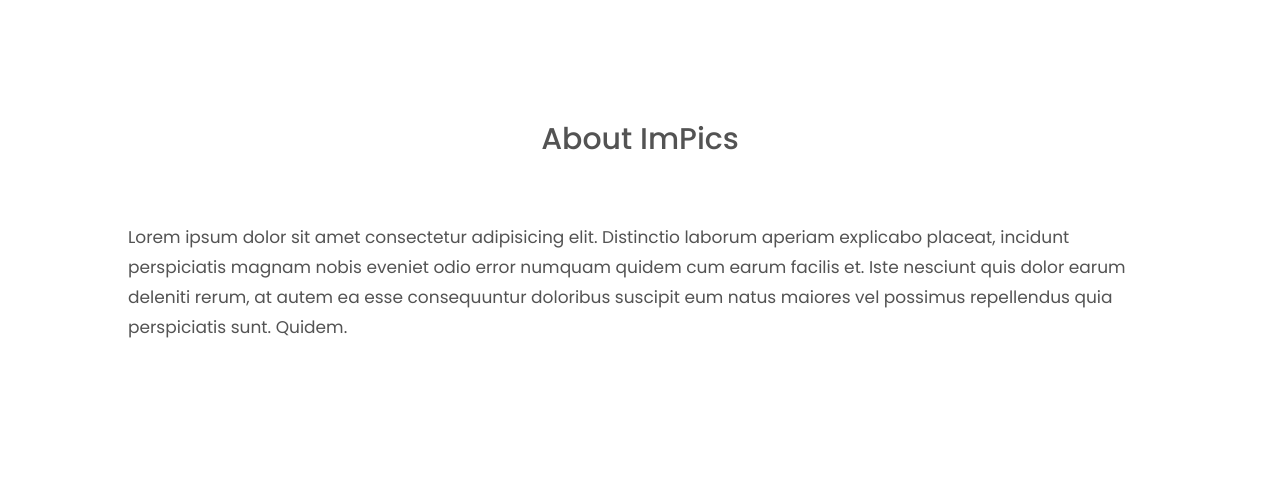
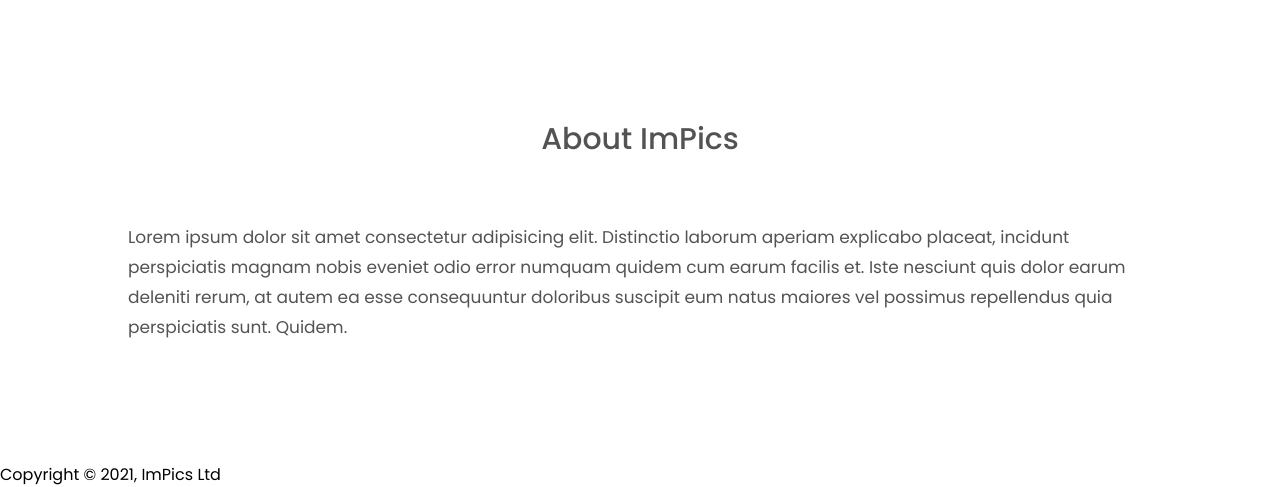
Before and after one commit to CJR85/photo-site, a plain HTML site: page index.html in a window 1280 px wide. Shown: the part 2958-3445 px from the top of the page. Before the commit the page ends 3420 px from the top, so only its background shows below. Drawn offline with Linux system fonts and the light colour scheme.

Commit message:
Add copyright.

```diff
--- a/index.html
+++ b/index.html
@@ -76,5 +76,9 @@
         sunt. Quidem.
       </p>
     </div>
+
+    <div class="copyright">
+      <p>Copyright &copy; 2021, ImPics Ltd</p>
+    </div>
   </body>
 </html>
```
